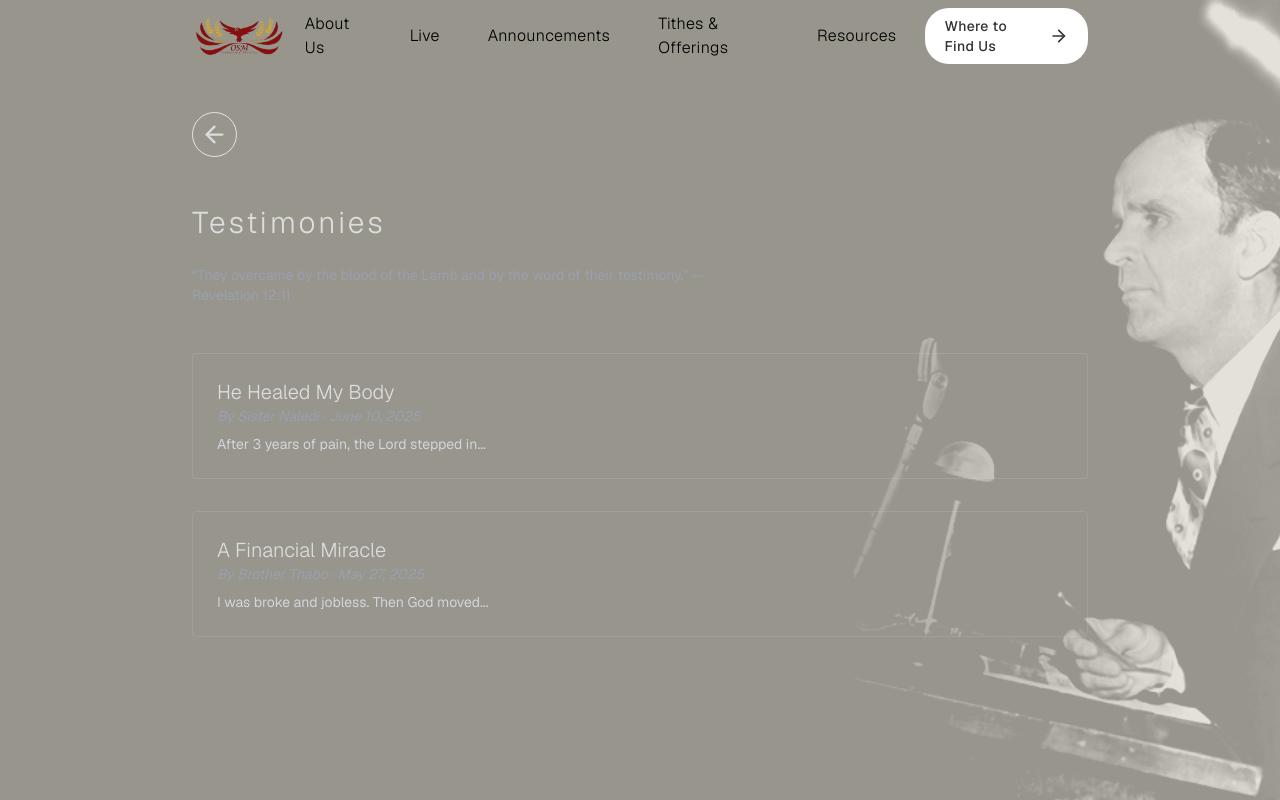
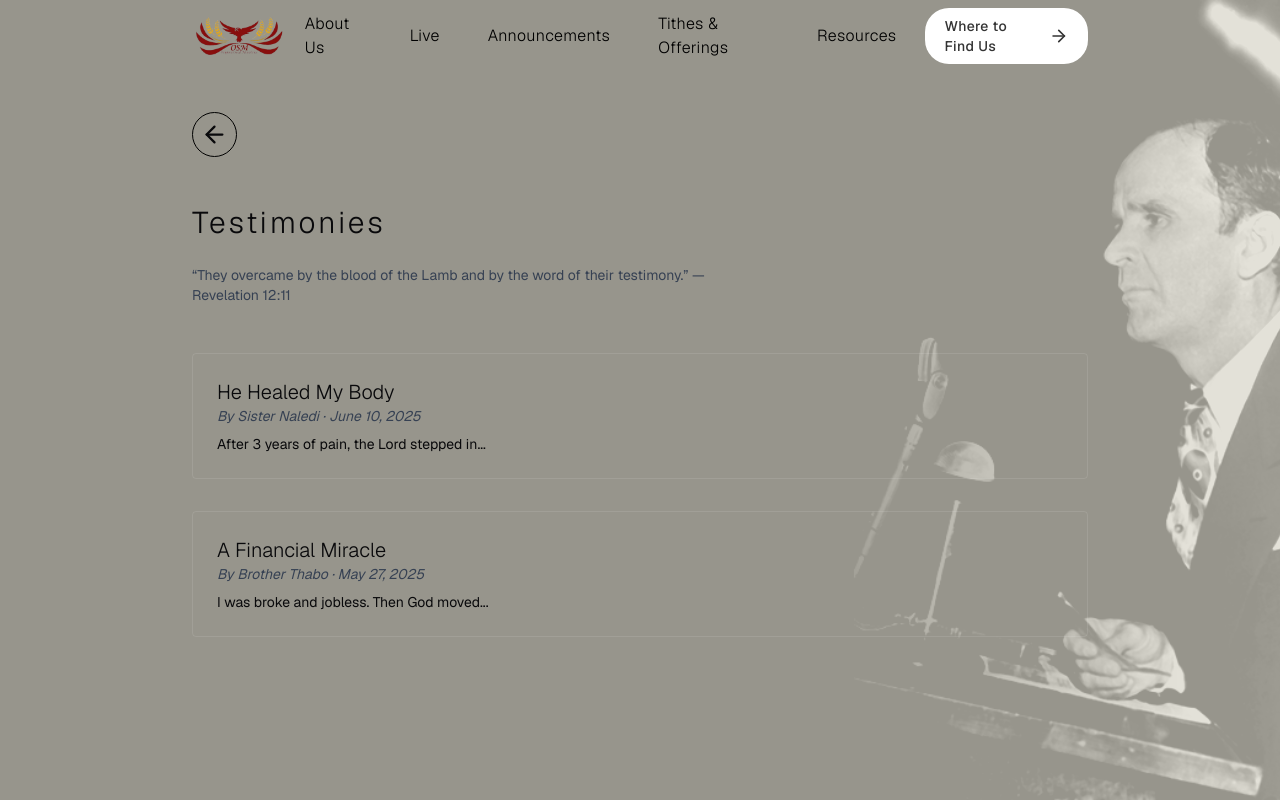
Before and after one commit to quseop/church-website, a Next.js app: page /resources/testimonies in a window 1280 px wide. Built offline with nearby package versions, Linux system fonts and the light colour scheme.

Commit message:
Color Updates

```diff
--- a/src/components/pages/resources/links/recommended.tsx
+++ b/src/components/pages/resources/links/recommended.tsx
@@ -38,17 +38,17 @@ const links: LinkItem[] = [
 
 export function RecommendedLinks() {
     return (
-        <main className="h-screen overflow-hidden w-full px-[15%] py-10 text-[#ddd]">
+        <main className="h-screen overflow-hidden w-full px-[15%] py-10 ">
             <div className="pb-12">
                 <Link
                     href="/resources"
-                    className=" hover:bg-[#6D2E47] hover:border-[#6D2E47] font-light tracking-widest rounded hover:rounded-3xl transition-all duration-500 text-[#ddd]"
+                    className=" hover:bg-[#6D2E47] hover:border-[#6D2E47] font-light tracking-widest rounded hover:rounded-3xl transition-all duration-500"
                 >
-                    <ArrowLeft size={45} className="border rounded-3xl p-2" />
+                    <ArrowLeft size={45} className="border border-black rounded-3xl p-2" />
                 </Link>
             </div>
             <h1 className="text-3xl font-light tracking-widest mb-6">Recommended Links</h1>
-            <p className="text-sm text-gray-400 mb-12 w-[60%]">
+            <p className="text-sm text-gray-700 mb-12 w-[60%]">
                 A collection of trusted resources for studying, growing, and walking in the truth of God’s Word.
             </p>
 
@@ -64,7 +64,7 @@ export function RecommendedLinks() {
                         {link.icon}
                         <div>
                             <h3 className="text-lg font-light">{link.title}</h3>
-                            <p className="text-sm text-gray-400">{link.description}</p>
+                            <p className="text-sm text-gray-700">{link.description}</p>
                             <span className="inline-flex items-center text-sm text-[#6D2E47] mt-1">
                 Visit Site <ExternalLink className="ml-1 w-4 h-4" />
               </span>
--- a/src/components/pages/resources/testimonies/testimonies.tsx
+++ b/src/components/pages/resources/testimonies/testimonies.tsx
@@ -28,19 +28,19 @@ const testimonies: Testimony[] = [
 
 export default function TestimoniesList() {
     return (
-        <main className=" px-[15%] max-sm:px-[5%] py-10 text-[#ddd]">
+        <main className=" px-[15%] max-sm:px-[5%] py-10">
 
             <div className="pb-12">
                 <Link
                     href="/resources"
-                    className=" hover:bg-[#6D2E47] hover:border-[#6D2E47] font-light tracking-widest rounded hover:rounded-3xl transition-all duration-500 text-[#ddd]"
+                    className=" hover:bg-[#6D2E47] hover:border-[#6D2E47] font-light tracking-widest rounded hover:rounded-3xl transition-all duration-500 "
                 >
-                    <ArrowLeft size={45} className="border rounded-3xl p-2" />
+                    <ArrowLeft size={45} className="border border-black rounded-3xl p-2" />
                 </Link>
             </div>
 
         <h1 className="text-3xl font-light tracking-widest mb-6">Testimonies</h1>
-            <p className="text-sm text-gray-400 mb-12 w-[60%] max-sm:w-[100%]">
+            <p className="text-sm text-gray-700 mb-12 w-[60%] max-sm:w-[100%]">
                 “They overcame by the blood of the Lamb and by the word of their testimony.” — Revelation 12:11
             </p>
 
@@ -52,10 +52,10 @@ export default function TestimoniesList() {
                         className="block border border-white/10 hover:border-[#6D2E47] p-6 rounded hover:bg-[#6D2E47]/10 transition-all"
                     >
                         <h3 className="text-xl font-light">{post.title}</h3>
-                        <p className="text-sm text-gray-400 italic mb-2">
+                        <p className="text-sm text-gray-700 italic mb-2">
                             By {post.author} · {post.date}
                         </p>
-                        <p className="text-sm text-gray-300">{post.preview}</p>
+                        <p className="text-sm ">{post.preview}</p>
                     </Link>
                 ))}
             </div>
```
